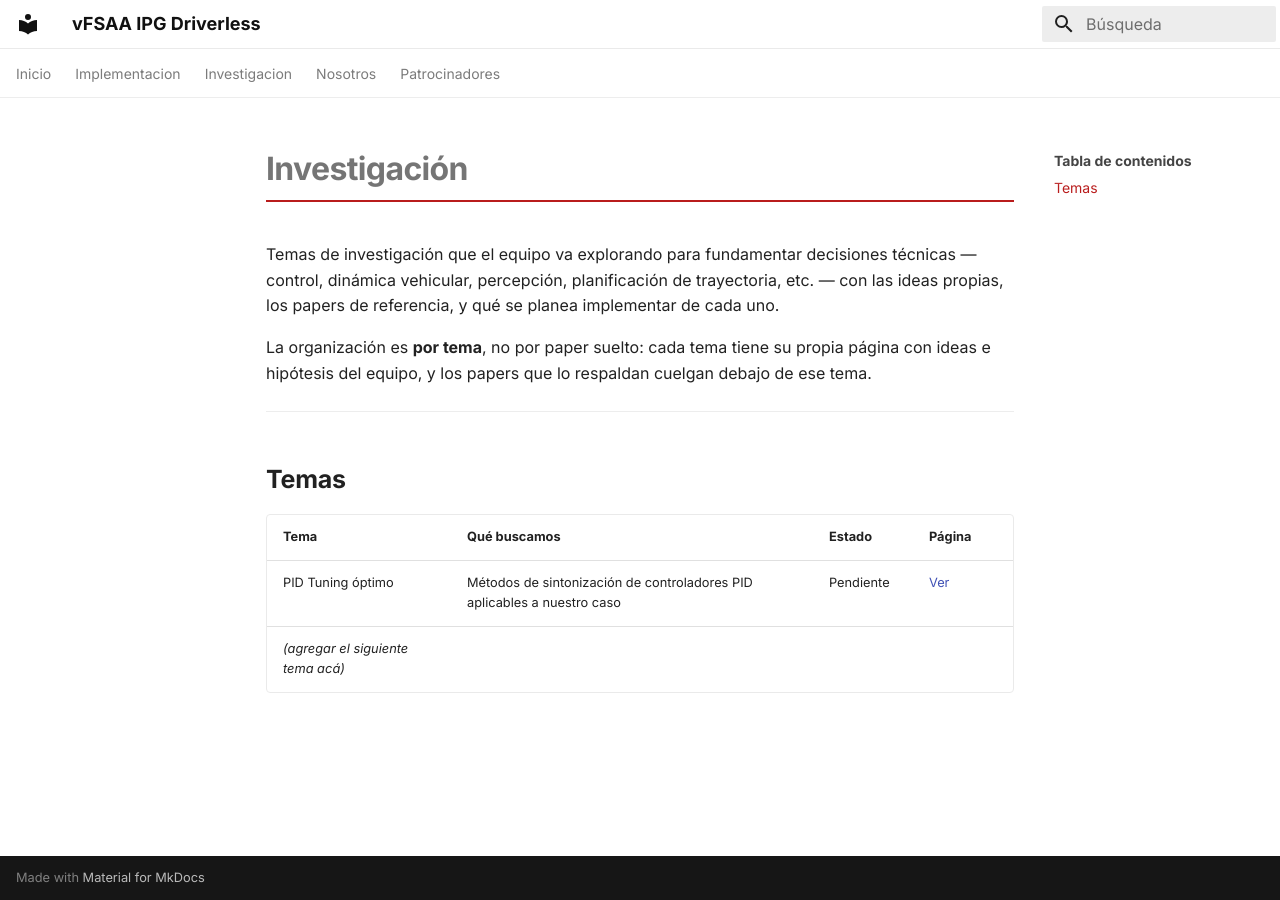
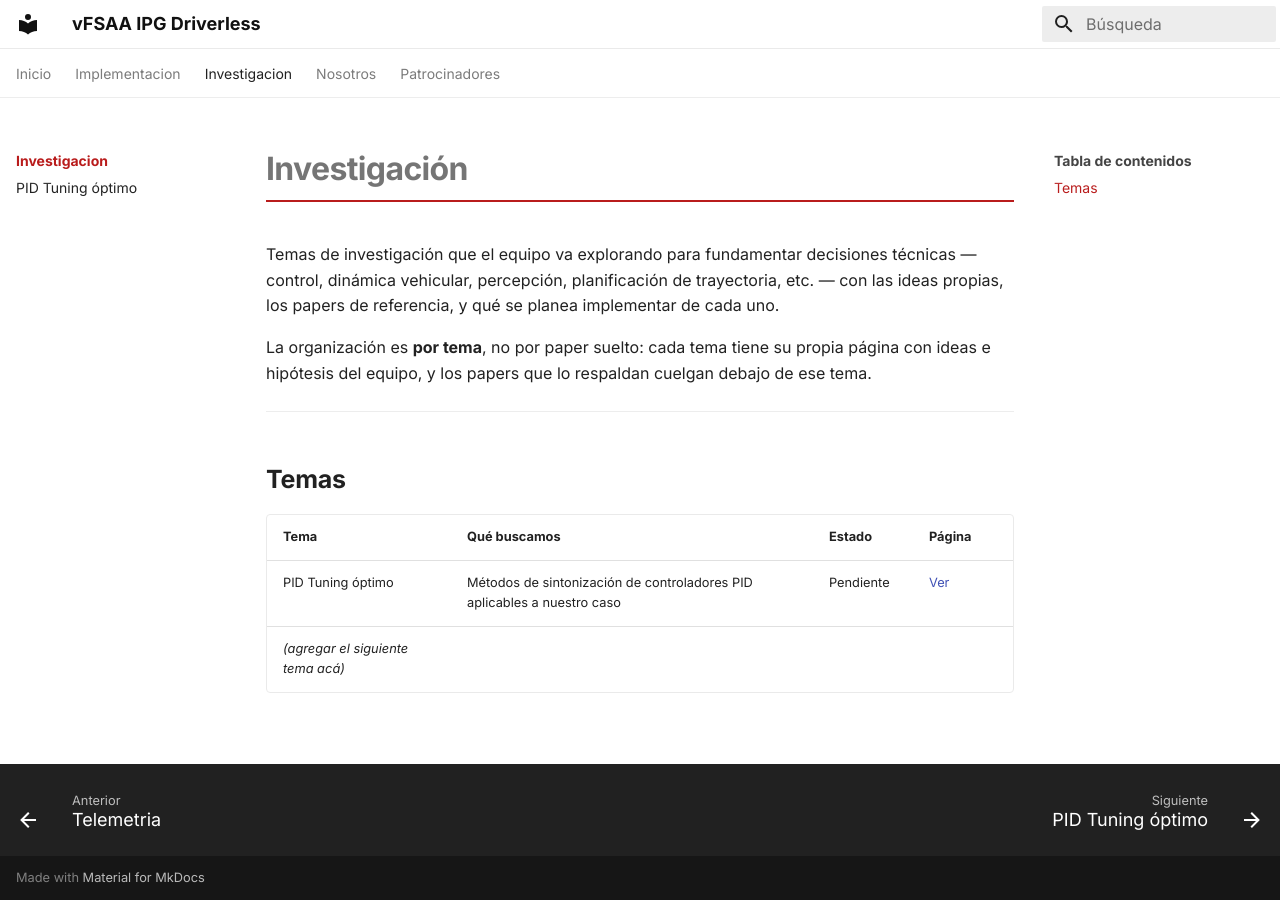
Before and after one commit to stavara/driverless, an MkDocs documentation site: the page built from docs/investigacion/index.md, in a window 1280 px wide. Built offline with MkDocs 1.6.1 and Material for MkDocs 9.7.7, drawn with Linux system fonts in a browser that asks for light colours.

Commit message:
Refactor Investigacion section in mkdocs.yml

```diff
--- a/mkdocs.yml
+++ b/mkdocs.yml
@@ -74,6 +74,9 @@ nav:
       - Instalacion Carmaker: implementacion/instalacioncarmaker.md
       - Instalacion Matlab: implementacion/instalacionmatlab.md
       - Telemetria: implementacion/telemetrialive.md
-  - Investigacion: investigacion.md
+  - Investigacion:
+      - investigacion/index.md
+      - PID Tuning óptimo:
+          - investigacion/pid-tuning/index.md
   - Nosotros: nosotros.md
   - Patrocinadores: patrocinadores.md
```
